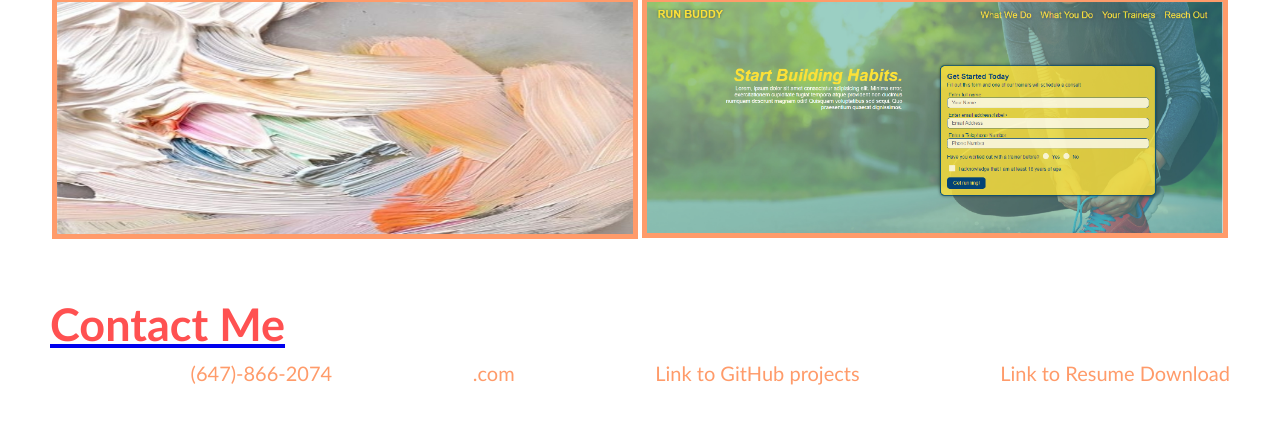
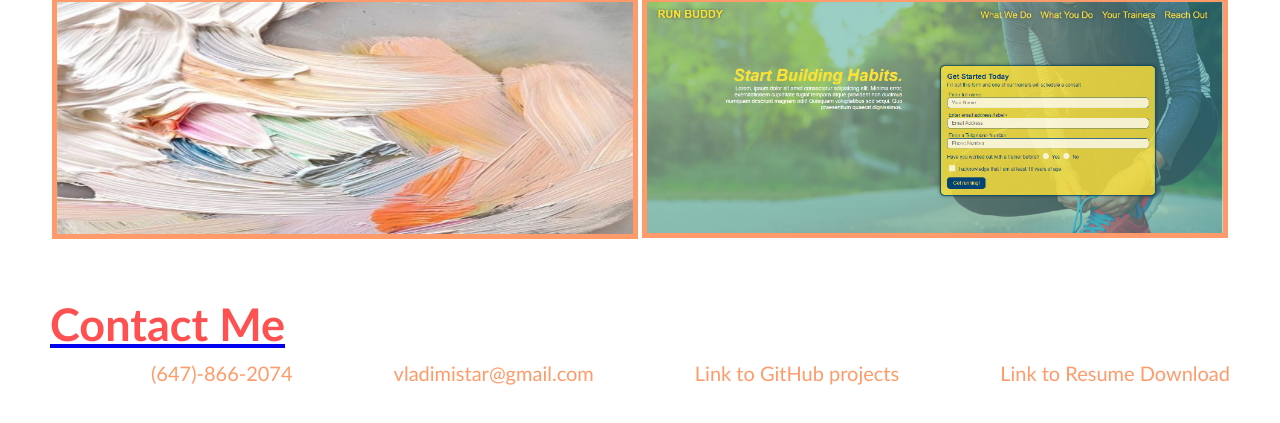
Before and after one commit to VladimirStarchenko/CSS-Professional-Portfolio, a plain HTML site: page index.html in a window 1280 px wide. Shown: the part 2908-3331 px from the top of the page. Drawn offline with Linux system fonts and the light colour scheme.

Commit message:
email added

```diff
--- a/index.html
+++ b/index.html
@@ -77,7 +77,7 @@
                             <a href="#">(647)-866-2074</a>
                         </li>
                         <li>
-                            <a href="#">.com</a>
+                            <a href="#">vladimistar@gmail.com</a>
                         </li>
                         <li>
                             <a href="https://github.com/VladimirStarchenko?tab=repositories">Link to GitHub projects</a>
```
